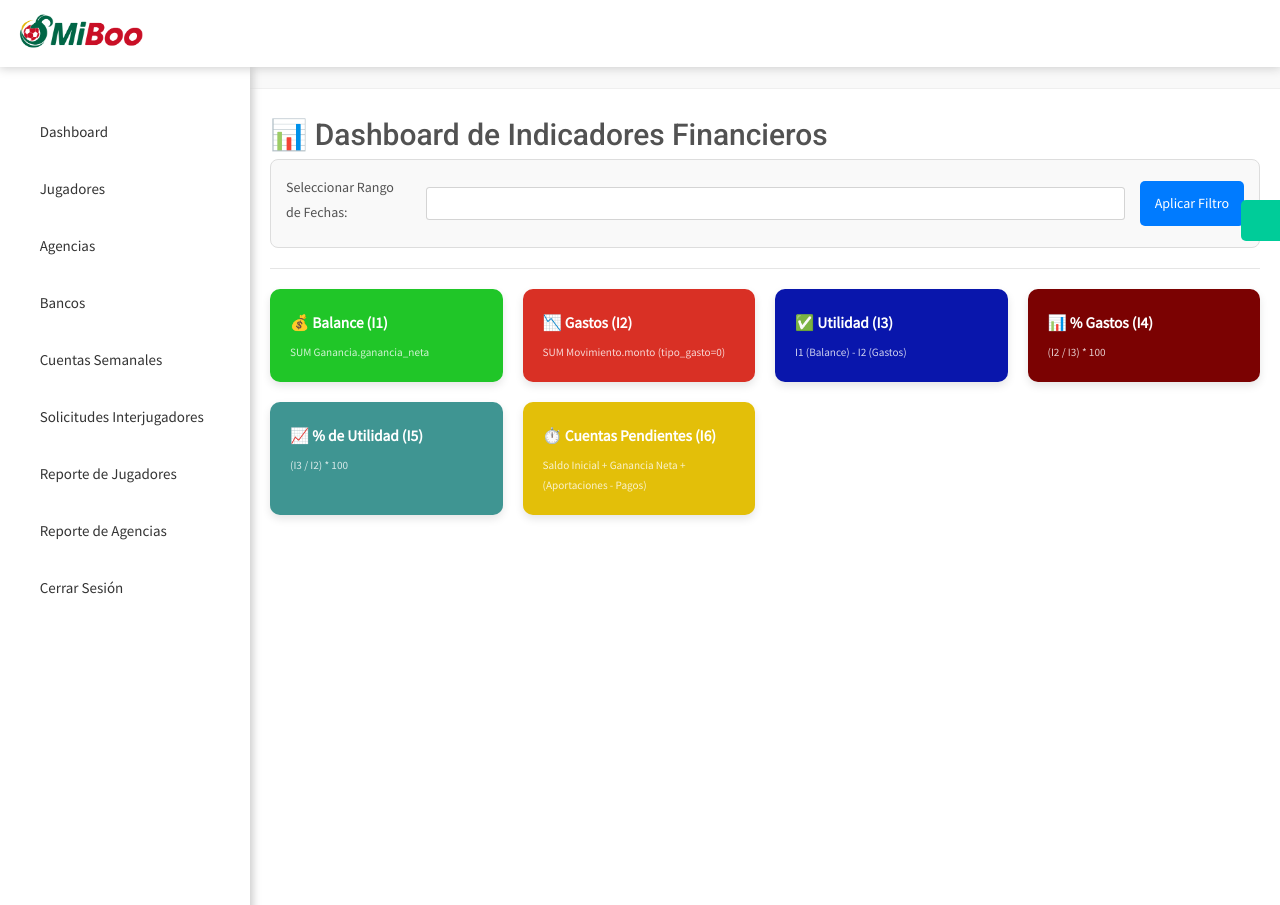
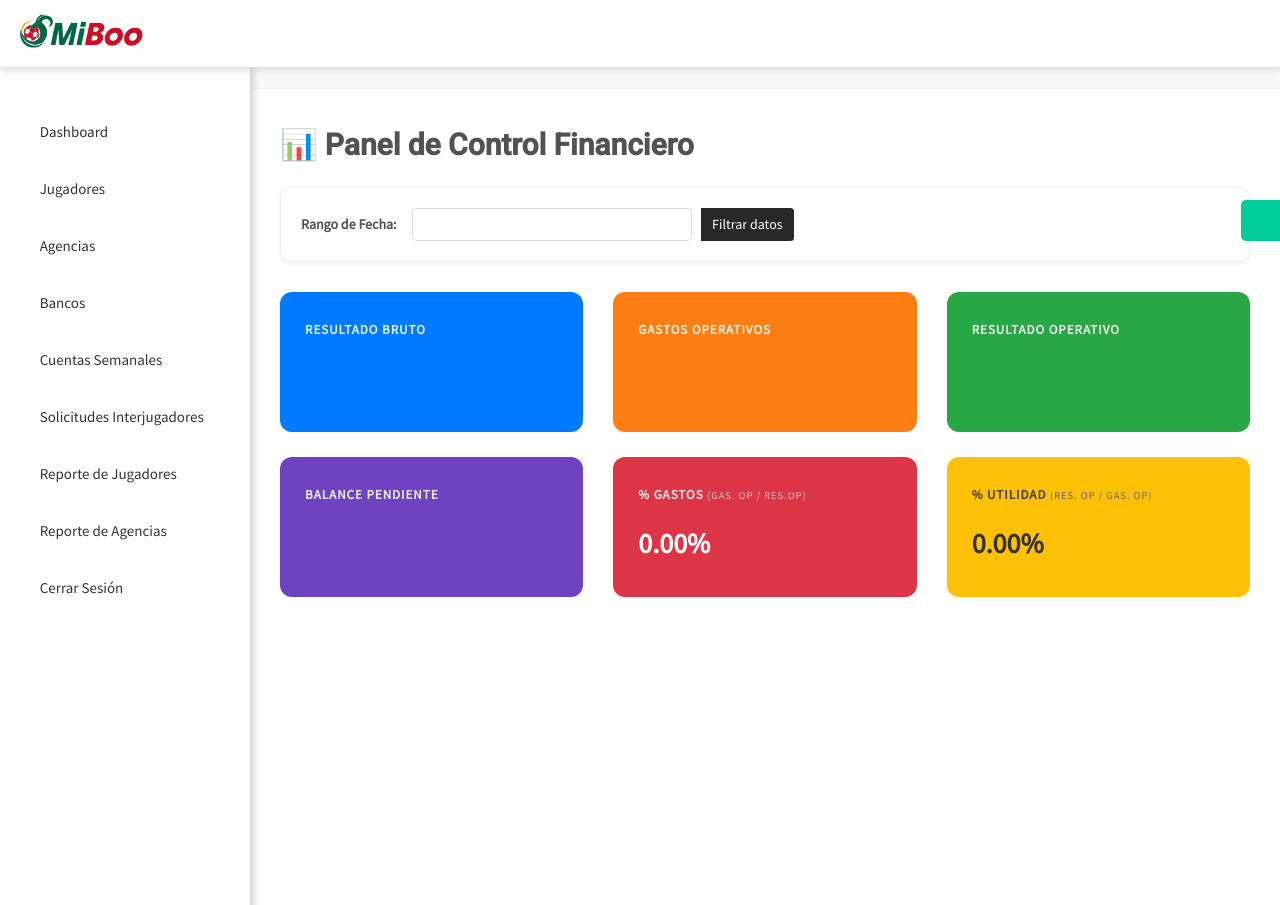
Before and after one commit to cesaripineda/miboo, a CakePHP app: template app/View/Dashboards/index.ctp in a window 1280 px wide. Run offline with PHP 8.4 and a stand-in for CakePHP, Linux system fonts and the light colour scheme; the template is opened without the code that fills it, so the values that code supplies are empty; form fields are guessed from the names that the template uses; some libraries are stand-ins or nearby versions; some web fonts are replaced.

Commit message:
Actualización Dashboard
Actualización con los indicadores revisados.

```diff
--- a/app/View/Dashboards/index.ctp
+++ b/app/View/Dashboards/index.ctp
@@ -5,184 +5,121 @@
 	),
 	array('inline'=>false));
 ?>
-<div class="dashboard-container">
-	<h2>📊 Dashboard de Indicadores Financieros</h2>
+<style>
+	.kpi-box { border-radius: 12px; padding: 25px; color: white; margin-bottom: 25px; min-height: 140px; transition: transform 0.2s; }
+	.kpi-box:hover { transform: translateY(-5px); }
+	.kpi-value { font-size: 28px; font-weight: 800; display: block; margin-top: 10px; }
+	.kpi-title { font-size: 13px; font-weight: 600; text-transform: uppercase; letter-spacing: 1px; opacity: 0.9; }
 
-	<div class="filter-box">
+	/* Colores solicitados */
+	.bg-bruto { background-color: #007bff; } /* Azul */
+	.bg-gastos-op { background-color: #fd7e14; } /* Naranja */
+	.bg-operativo { background-color: #28a745; } /* Verde */
+	.bg-pendiente { background-color: #6f42c1; } /* Morado */
+	.bg-pct-gastos { background-color: #dc3545; } /* Rojo */
+	.bg-pct-utilidad { background-color: #ffc107; color: #333; } /* Amarillo */
+
+	.filter-card { background: #fff; padding: 20px; border-radius: 10px; border: 1px solid #eee; margin-bottom: 30px; box-shadow: 0 2px 4px rgba(0,0,0,0.05); }
+</style>
+
+<div class="container-fluid" style="padding: 30px;">
+	<h2 style="margin-bottom: 25px; font-weight: 700;">📊 Panel de Control Financiero</h2>
+
+	<div class="filter-card">
+		<?php echo $this->Form->create('Dashboard', array('class' => 'form-inline')); ?>
+		<div class="form-group">
+			<label style="margin-right: 15px; font-weight: bold;">Rango de Fecha:</label>
+			<div class="input-group">
+				<input type="text" id="date_selector" class="form-control" style="width: 280px; border-radius: 5px;">
+				<span class="input-group-btn" style="padding-left: 10px;">
+                        <?php echo $this->Form->button('Filtrar datos', array('class' => 'btn btn-dark')); ?>
+                    </span>
+			</div>
+		</div>
 		<?php
-		echo $this->Form->create('Dashboard', array('url' => array('controller' => 'dashboards', 'action' => 'index')));
+		echo $this->Form->input('fecha_inicio', array('type' => 'hidden', 'id' => 'start_val'));
+		echo $this->Form->input('fecha_fin', array('type' => 'hidden', 'id' => 'end_val'));
 		?>
-
-		<div class="filter-fields">
-			<label for="date_range_picker">Seleccionar Rango de Fechas:</label>
-
-			<input type="text" id="date_range_picker" style="min-width: 250px;" class="form-control" />
-
-			<?php
-			echo $this->Form->input('fecha_inicio', array(
-				'type' => 'hidden',
-				'label' => false,
-				'div' => false,
-				'value' => isset($this->request->data['Dashboard']['fecha_inicio']) ? $this->request->data['Dashboard']['fecha_inicio'] : date('Y-m-d', strtotime('-30 days'))
-			));
-
-			echo $this->Form->input('fecha_fin', array(
-				'type' => 'hidden',
-				'label' => false,
-				'div' => false,
-				'value' => isset($this->request->data['Dashboard']['fecha_fin']) ? $this->request->data['Dashboard']['fecha_fin'] : date('Y-m-d')
-			));
-			?>
-
-			<?php
-			echo $this->Form->submit('Aplicar Filtro', array('div' => false, 'class' => 'button-filter'));
-			?>
-		</div>
-
 		<?php echo $this->Form->end(); ?>
 	</div>
 
-	<hr>
-
-	<div class="kpi-grid">
-
-		<div class="kpi-card balance">
-			<div class="kpi-title">💰 Balance (I1)</div>
-			<div class="kpi-value">
-				<?php echo $this->Number->currency($I1_Balance); ?>
+	<div class="row">
+		<div class="col-md-4">
+			<div class="kpi-box bg-bruto">
+				<span class="kpi-title">Resultado Bruto</span>
+				<span class="kpi-value"><?php echo $this->Number->currency($I1_ResBruto); ?></span>
 			</div>
-			<div class="kpi-subtitle">SUM Ganancia.ganancia_neta</div>
 		</div>
 
-		<div class="kpi-card gastos">
-			<div class="kpi-title">📉 Gastos (I2)</div>
-			<div class="kpi-value">
-				<?php echo $this->Number->currency($I2_Gastos); ?>
+		<div class="col-md-4">
+			<div class="kpi-box bg-gastos-op">
+				<span class="kpi-title">Gastos Operativos</span>
+				<span class="kpi-value"><?php echo $this->Number->currency($I2_GastosOp); ?></span>
 			</div>
-			<div class="kpi-subtitle">SUM Movimiento.monto (tipo_gasto=0)</div>
 		</div>
 
-		<div class="kpi-card utilidad">
-			<div class="kpi-title">✅ Utilidad (I3)</div>
-			<div class="kpi-value">
-				<?php echo $this->Number->currency($I3_Utilidad); ?>
+		<div class="col-md-4">
+			<div class="kpi-box bg-operativo">
+				<span class="kpi-title">Resultado Operativo</span>
+				<span class="kpi-value"><?php echo $this->Number->currency($I3_ResOperativo); ?></span>
 			</div>
-			<div class="kpi-subtitle">I1 (Balance) - I2 (Gastos)</div>
 		</div>
 
-		<div class="kpi-card pct-gastos">
-			<div class="kpi-title">📊 % Gastos (I4)</div>
-			<div class="kpi-value">
-				<?php
-				// Usamos toPercentage para formatear el valor
-				echo $this->Number->toPercentage($I4_PctGastos, 2);
-				?>
+		<div class="col-md-4">
+			<div class="kpi-box bg-pendiente">
+				<span class="kpi-title">Balance Pendiente</span>
+				<span class="kpi-value"><?php echo $this->Number->currency($I4_BalancePendiente); ?></span>
 			</div>
-			<div class="kpi-subtitle">(I2 / I3) * 100</div>
 		</div>
 
-		<div class="kpi-card pct-utilidad">
-			<div class="kpi-title">📈 % de Utilidad (I5)</div>
-			<div class="kpi-value">
-				<?php
-				echo $this->Number->toPercentage($I5_PctUtilidad, 2);
-				?>
+		<div class="col-md-4">
+			<div class="kpi-box bg-pct-gastos">
+				<span class="kpi-title">% Gastos <small style="opacity: 0.8;">(Gas. Op / Res.Op)</small></span>
+				<span class="kpi-value"><?php echo number_format($I5_PctGastos, 2); ?>%</span>
+
 			</div>
-			<div class="kpi-subtitle">(I3 / I2) * 100</div>
 		</div>
 
-		<div class="kpi-card cuentas-pendientes">
-			<div class="kpi-title">⏱️ Cuentas Pendientes (I6)</div>
-			<div class="kpi-value">
-				<?php echo $this->Number->currency($I6_CuentasPendientes); ?>
+		<div class="col-md-4">
+			<div class="kpi-box bg-pct-utilidad">
+				<span class="kpi-title">% Utilidad <small style="opacity: 0.8;">(Res. Op / Gas. Op)</small></span>
+				<span class="kpi-value"><?php echo number_format($I6_PctUtilidad, 2); ?>%</span>
+
 			</div>
-			<div class="kpi-subtitle">Saldo Inicial + Ganancia Neta + (Aportaciones - Pagos)</div>
 		</div>
 	</div>
-
 </div>
 
-<style>
-	.dashboard-container { padding: 20px; }
-	.filter-box { margin-bottom: 20px; padding: 15px; border: 1px solid #ddd; border-radius: 8px; background-color: #f9f9f9; }
-	.filter-fields { display: flex; gap: 15px; align-items: center; }
-	.kpi-grid {
-		/* Ajuste para 3 columnas en pantallas grandes */
-		display: grid;
-		grid-template-columns: repeat(auto-fit, minmax(200px, 1fr));
-		gap: 20px;
-		margin-top: 20px;
-	}
-	.kpi-card {
-		padding: 20px;
-		border-radius: 10px;
-		box-shadow: 0 4px 8px rgba(0,0,0,0.1);
-		color: white;
-	}
-	.kpi-title { font-size: 1.1em; font-weight: bold; margin-bottom: 5px; }
-	.kpi-value { font-size: 2.2em; font-weight: 900; }
-	.kpi-subtitle { font-size: 0.8em; opacity: 0.8; }
-	.balance { background-color: #20c628; } /* Azul Google */
-	.gastos { background-color: #d93025; } /* Rojo */
-	.utilidad { background-color: #0916ac; } /* Verde Oscuro */
-	.pct-gastos { background-color: #7b0202; } /* Amarillo */
-	.pct-utilidad { background-color: #3f9592; } /* Verde Claro */
-	.cuentas-pendientes { background-color: #e3bf09; } /* Púrpura */
-
-	.button-filter {
-		padding: 10px 15px;
-		background-color: #007bff;
-		color: white;
-		border: none;
-		border-radius: 5px;
-		cursor: pointer;
-		transition: background-color 0.3s;
-	}
-	.button-filter:hover { background-color: #0056b3; }
-</style>
-
 <script type="text/javascript">
-	// Importante: Asegúrate que jQuery, Moment.js y daterangepicker estén cargados.
 	$(function() {
 		var start = moment('<?php echo $this->request->data['Dashboard']['fecha_inicio']; ?>');
 		var end = moment('<?php echo $this->request->data['Dashboard']['fecha_fin']; ?>');
 
-		function cb(start, end) {
-			// Actualiza el campo visible con el formato de fecha amigable
-			$('#date_range_picker').val(start.format('DD/MM/YYYY') + ' - ' + end.format('DD/MM/YYYY'));
-
-			// Actualiza los campos ocultos con el formato que el controlador espera (YYYY-MM-DD)
-			$('#DashboardFechaInicio').val(start.format('YYYY-MM-DD'));
-			$('#DashboardFechaFin').val(end.format('YYYY-MM-DD'));
+		function updateFields(start, end) {
+			$('#start_val').val(start.format('YYYY-MM-DD'));
+			$('#end_val').val(end.format('YYYY-MM-DD'));
 		}
 
-		$('#date_range_picker').daterangepicker({
+		$('#date_selector').daterangepicker({
 			startDate: start,
 			endDate: end,
 			locale: {
 				format: 'DD/MM/YYYY',
-				separator: ' - ',
 				applyLabel: 'Aplicar',
 				cancelLabel: 'Cancelar',
-				fromLabel: 'Desde',
-				toLabel: 'Hasta',
-				customRangeLabel: 'Rango Personalizado',
-				weekLabel: 'S',
-				daysOfWeek: ['Dom', 'Lun', 'Mar', 'Mié', 'Jue', 'Vie', 'Sáb'],
-				monthNames: ['Enero', 'Febrero', 'Marzo', 'Abril', 'Mayo', 'Junio', 'Julio', 'Agosto', 'Septiembre', 'Octubre', 'Noviembre', 'Diciembre'],
-				firstDay: 1
+				customRangeLabel: 'Personalizado'
 			},
 			ranges: {
-				'Hoy': [moment(), moment()],
-				'Ayer': [moment().subtract(1, 'days'), moment().subtract(1, 'days')],
-				'Últimos 7 Días': [moment().subtract(6, 'days'), moment()],
-				'Últimos 30 Días': [moment().subtract(29, 'days'), moment()],
 				'Este Mes': [moment().startOf('month'), moment().endOf('month')],
-				'Mes Pasado': [moment().subtract(1, 'month').startOf('month'), moment().subtract(1, 'month').endOf('month')]
+				'Mes Pasado': [moment().subtract(1, 'month').startOf('month'), moment().subtract(1, 'month').endOf('month')],
+				'Últimos 30 días': [moment().subtract(29, 'days'), moment()]
 			}
-		}, cb);
+		}, function(start, end) {
+			updateFields(start, end);
+		});
 
-		cb(start, end);
+		// Sincronización inicial
+		updateFields(start, end);
 	});
 </script>
 
```
Also changed, not shown: app/Controller/DashboardsController.php (+82 -236 lines).
